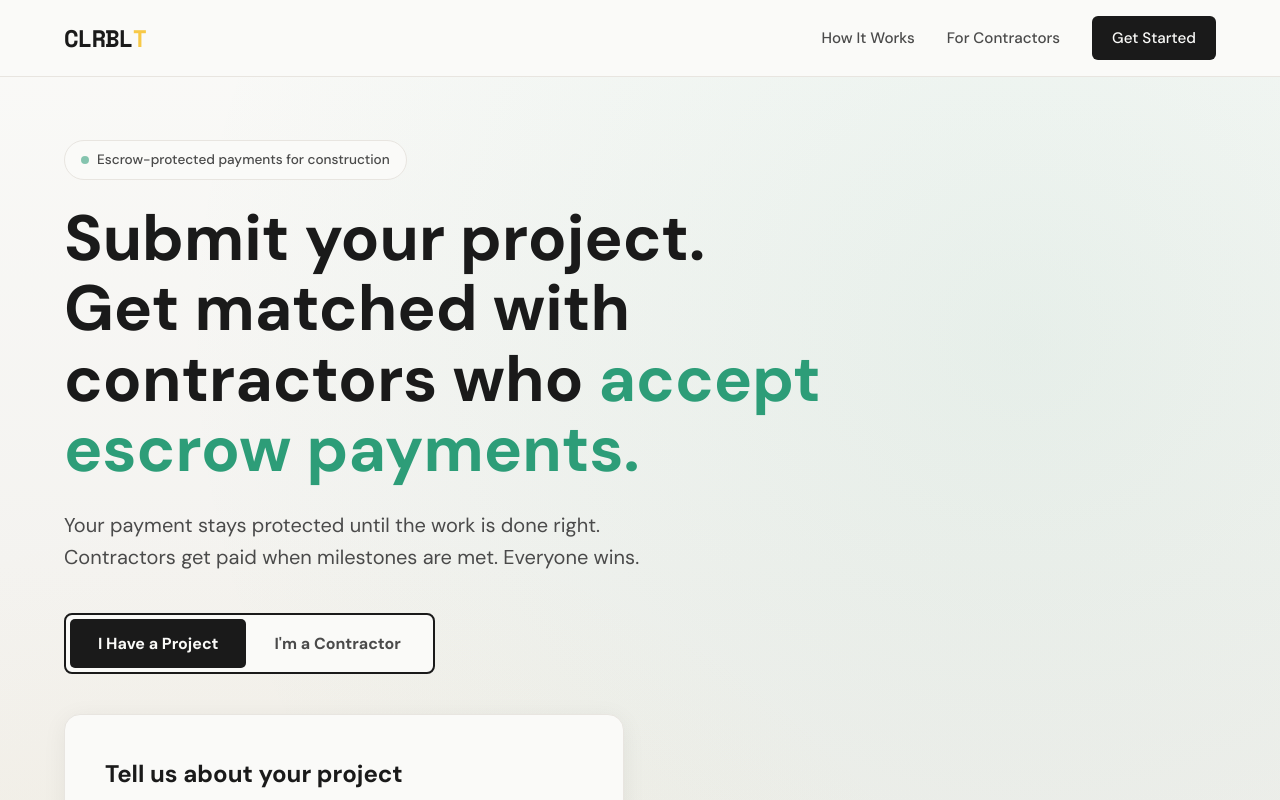
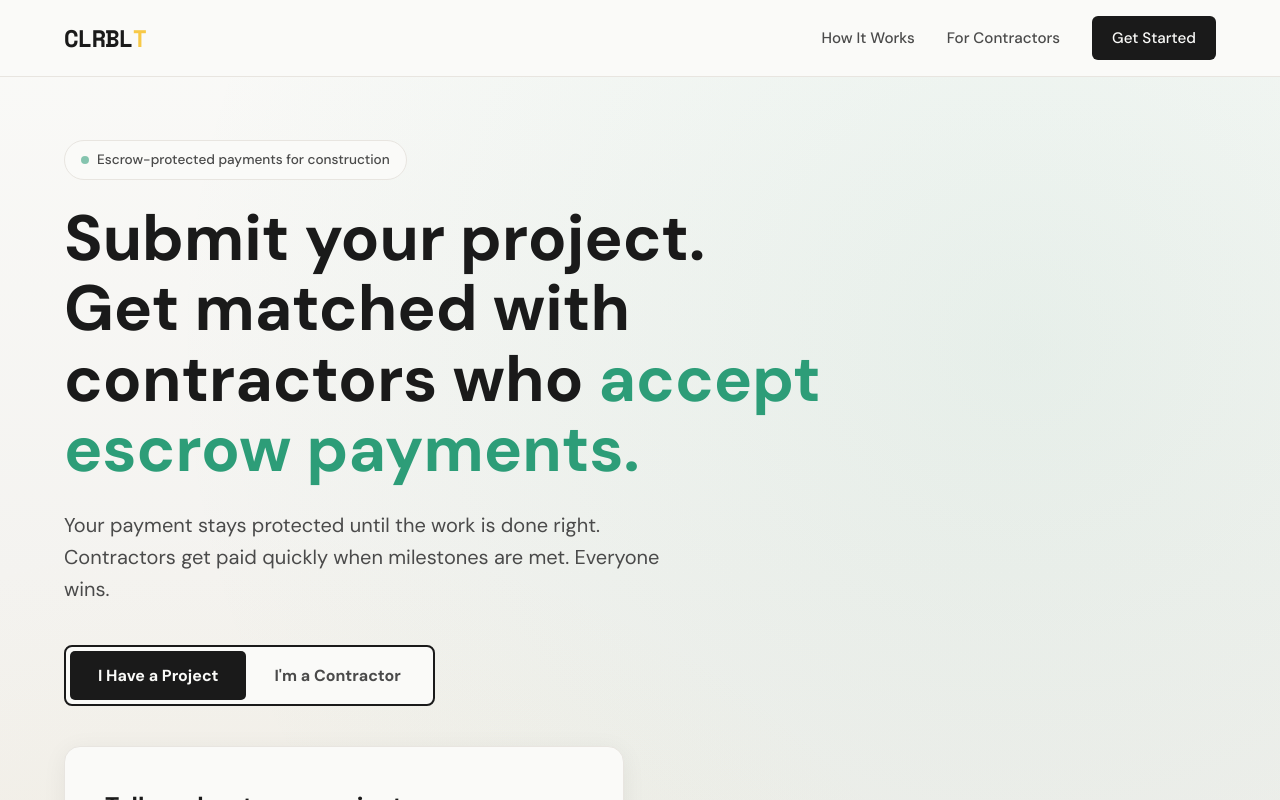
Before and after one commit to john-e-v/escrow-landing, a Next.js app: page / in a window 1280 px wide. Shown: the top 800 px of the page. Built offline with nearby package versions, Linux system fonts and the light colour scheme.

Commit message:
Update page.tsx
wording

```diff
--- a/app/page.tsx
+++ b/app/page.tsx
@@ -92,7 +92,7 @@ export default function Home() {
         <div className="container hero-content">
           <div className="hero-badge">Escrow-protected payments for construction</div>
           <h1>Submit your project.<br />Get matched with contractors who <span className="highlight">accept escrow payments.</span></h1>
-          <p className="hero-subtitle">Your payment stays protected until the work is done right. Contractors get paid when milestones are met. Everyone wins.</p>
+          <p className="hero-subtitle">Your payment stays protected until the work is done right. Contractors get paid quickly when milestones are met. Everyone wins.</p>
 
           {/* Audience Toggle */}
           <div className="audience-toggle">
@@ -191,7 +191,7 @@ export default function Home() {
           <div className={`form-section ${activeAudience === 'contractor' ? 'active' : ''}`}>
             <div className="form-card">
               <h2>Join for free. Get free leads.</h2>
-              <p className="form-desc">Accept escrow payments and we&apos;ll send you qualified project leads in your area. No monthly fees, ever.</p>
+              <p className="form-desc">Agree to accept escrow payments (pay suppliers and vendors from the escrow account) and we&apos;ll send you qualified project leads in your area. No monthly fees, ever.</p>
               <form onSubmit={handleContractorSubmit}>
                 <div className="form-row">
                   <div className="form-group">
@@ -243,7 +243,7 @@ export default function Home() {
                   <svg width="16" height="16" viewBox="0 0 24 24" fill="none" stroke="currentColor" strokeWidth="2">
                     <path d="M12 22s8-4 8-10V5l-8-3-8 3v7c0 6 8 10 8 10z"></path>
                   </svg>
-                  No monthly fees. Pay only when you complete work.
+                  Skip delays. Get paid quickly when you complete work.
                 </div>
               </form>
             </div>
```
